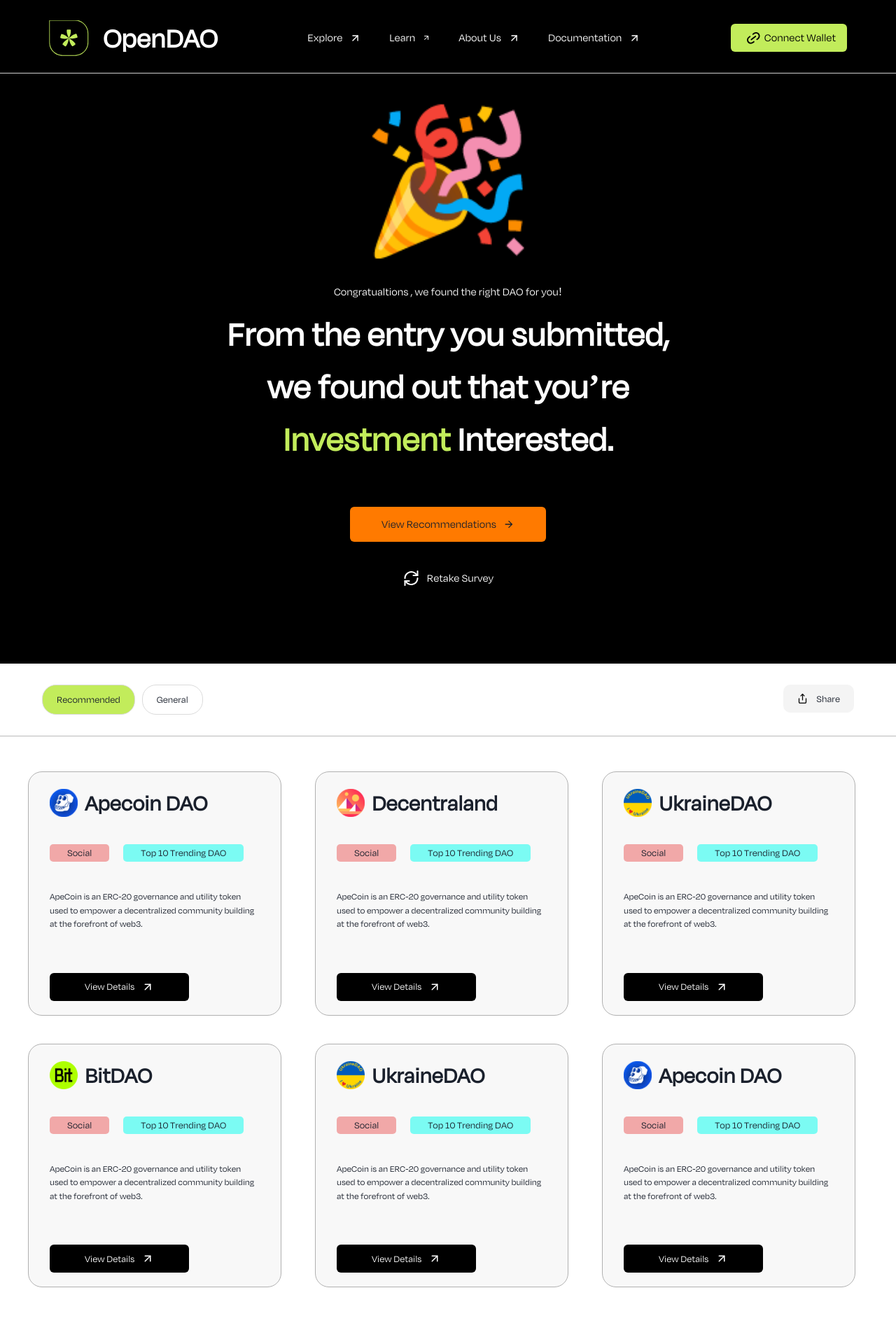
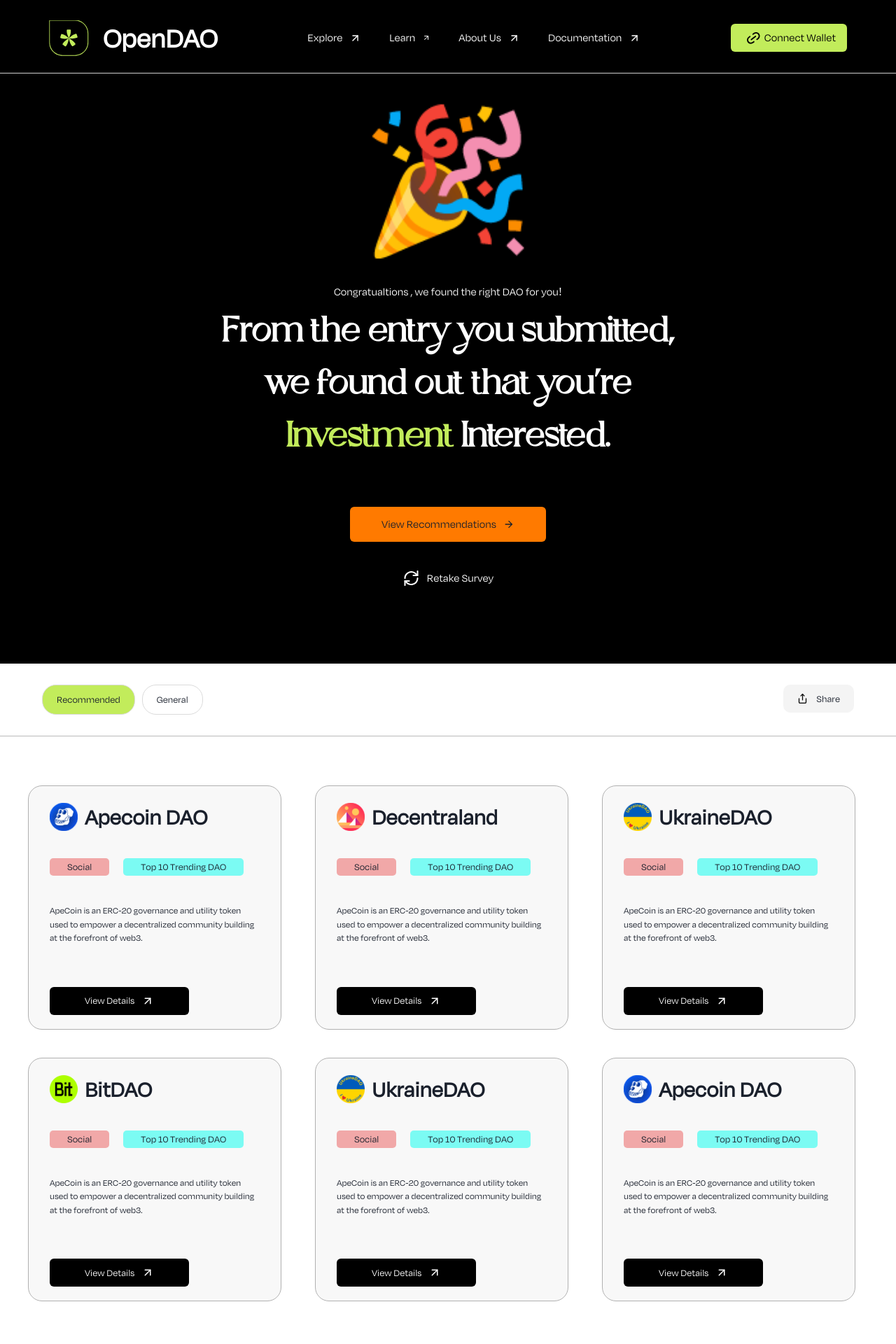
Before and after one commit to iamAbayomi/dao-open-challenge, a Next.js app: page /recommendedDaos in a window 1280 px wide. Shown: the top 1920 px of the page at 70% size. Built offline with nearby package versions, Linux system fonts and the light colour scheme.

Commit message:
feat: made page responsive

```diff
--- a/pages/recommendedDaos/index.tsx
+++ b/pages/recommendedDaos/index.tsx
@@ -11,9 +11,7 @@ const Index = () => {
   const Span = styled.span`
     color: #c2ec5b;
   `;
-
   const recommendDao = hotDaoData.concat(newDaoData);
-  console.log("recommendDao", recommendDao);
 
   return (
     <HomeLayout>
@@ -28,7 +26,12 @@ const Index = () => {
           >
             <Text fontSize={"200px"}>🎉</Text>
             <Text>Congratualtions , we found the right DAO for you!</Text>
-            <Text mt={"10px"} fontWeight={"700"} fontSize={"50px"}>
+            <Text
+              m={"10px 20px 0px"}
+              fontFamily={"Maglony"}
+              fontWeight={"700"}
+              fontSize={"50px"}
+            >
               From the entry you submitted,
               <br /> we found out that you’re <Span>Investment</Span>{" "}
               Interested.
@@ -68,11 +71,12 @@ const Index = () => {
         </Box>
         <Box
           display={"grid"}
-          gridTemplateColumns={"auto auto auto"}
+          gridTemplateColumns={"repeat(auto-fit, minmax(300px, 1fr))"}
           margin={"50px auto"}
-          maxWidth={"1200px"}
+          maxWidth={{ base: "400px", md: "832px", lg: "1280px" }}
           gap={"30px"}
           rowGap={"40px"}
+          p={"20px 40px"}
         >
           {recommendDao?.map((item: IDaoContainer) => (
             <RecommendedDaos key={item?.id} item={item} />
--- a/styles/theme.tsx
+++ b/styles/theme.tsx
@@ -1,10 +1,10 @@
 import { extendTheme } from "@chakra-ui/react";
 
 const breakpoints = {
-  sm: "40em",
-  md: "52em",
-  lg: "64em",
-  xl: "80em",
+  sm: "40em", // 640px
+  md: "52em", // 832px
+  lg: "64em", // 1024px
+  xl: "80em", // 1280px
   " 2xl": ""
 };
 
```
